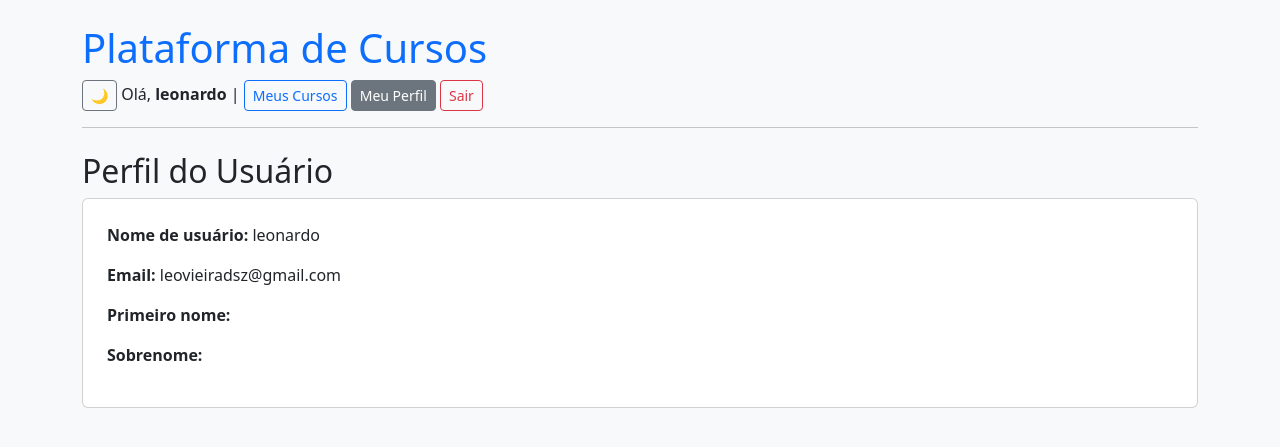
After one commit to leovieirad/Projeto-PlataformaCursos-Django, a Django app: page /usuarios/perfil/ in a window 1280 px wide. The commit adds this page. Shown: the top 447 px of the page. Run offline with Django 5.2, Linux system fonts and the light colour scheme; a user stored in the database is signed in.

Commit message:
Adicionando a visualização do perfil do usuário

```diff
--- a/templates/base.html
+++ b/templates/base.html
@@ -17,6 +17,7 @@
                 {% if user.is_authenticated %}
                     Olá, <strong>{{ user.username }}</strong> |
                     <a href="{% url 'meus_cursos' %}" class="btn btn-sm btn-outline-primary">Meus Cursos</a>
+                    <a href="{% url 'perfil' %}" class="btn btn-secondary btn-sm">Meu Perfil</a>
                     <a href="{% url 'logout' %}" class="btn btn-sm btn-outline-danger">Sair</a>
                 {% else %}
                     <a href="{% url 'login' %}" class="btn btn-sm btn-outline-primary">Login</a>
--- /dev/null
+++ b/usuarios/templates/usuarios/perfil.html
@@ -0,0 +1,12 @@
+{% extends 'base.html' %}
+{% block title %}Meu Perfil{% endblock %}
+
+{% block content %}
+<h2>Perfil do Usuário</h2>
+<div class="card p-4">
+  <p><strong>Nome de usuário:</strong> {{ usuario.username }}</p>
+  <p><strong>Email:</strong> {{ usuario.email }}</p>
+  <p><strong>Primeiro nome:</strong> {{ usuario.first_name }}</p>
+  <p><strong>Sobrenome:</strong> {{ usuario.last_name }}</p>
+</div>
+{% endblock %}
--- a/usuarios/urls.py
+++ b/usuarios/urls.py
@@ -6,5 +6,6 @@ urlpatterns = [
     path('login/', views.logar_usuario, name='login'),
     path('logout/', views.deslogar_usuario, name='logout'),
     path('meus-cursos/', views.meus_cursos, name='meus_cursos'),
+    path('perfil/', views.perfil, name='perfil'),
 
 ]
--- a/usuarios/views.py
+++ b/usuarios/views.py
@@ -1,10 +1,8 @@
-from django.contrib.auth import authenticate, login, logout
+from django.contrib.auth import login, logout
 from django.contrib.auth.forms import UserCreationForm, AuthenticationForm
 from django.shortcuts import render, redirect
-from cursos.models import Aula, Matricula, AulaAssistida
+from cursos.models import Matricula, AulaAssistida
 from django.contrib.auth.decorators import login_required
-from django import forms
-
 
 
 class CustomUserCreationForm(UserCreationForm):
@@ -60,3 +58,9 @@ def meus_cursos(request):
         'matriculas': matriculas,
         'progresso': progresso
     })
+
+@login_required
+def perfil(request):
+    return render(request, 'usuarios/perfil.html', {
+        'usuario': request.user
+    })
```
